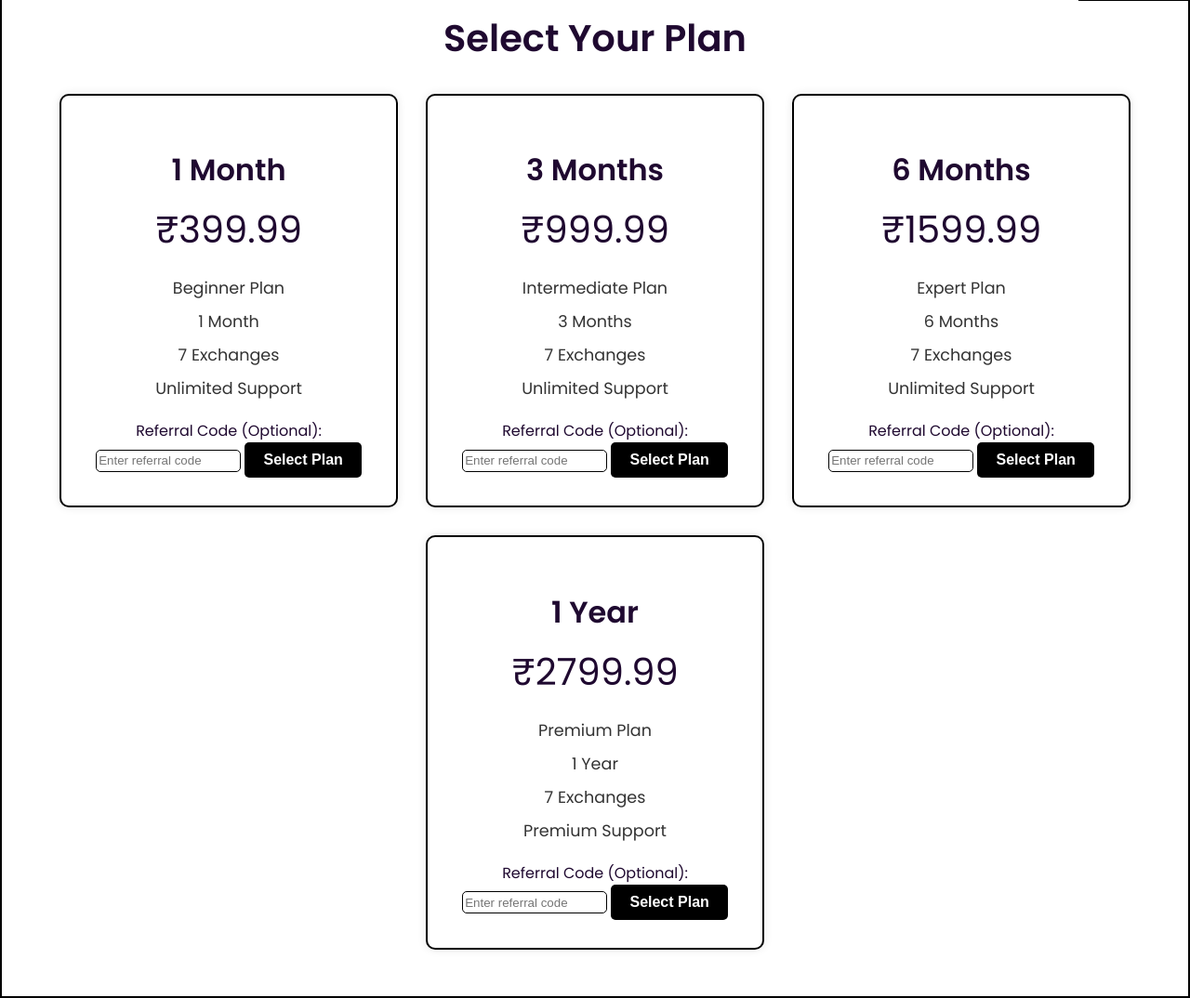
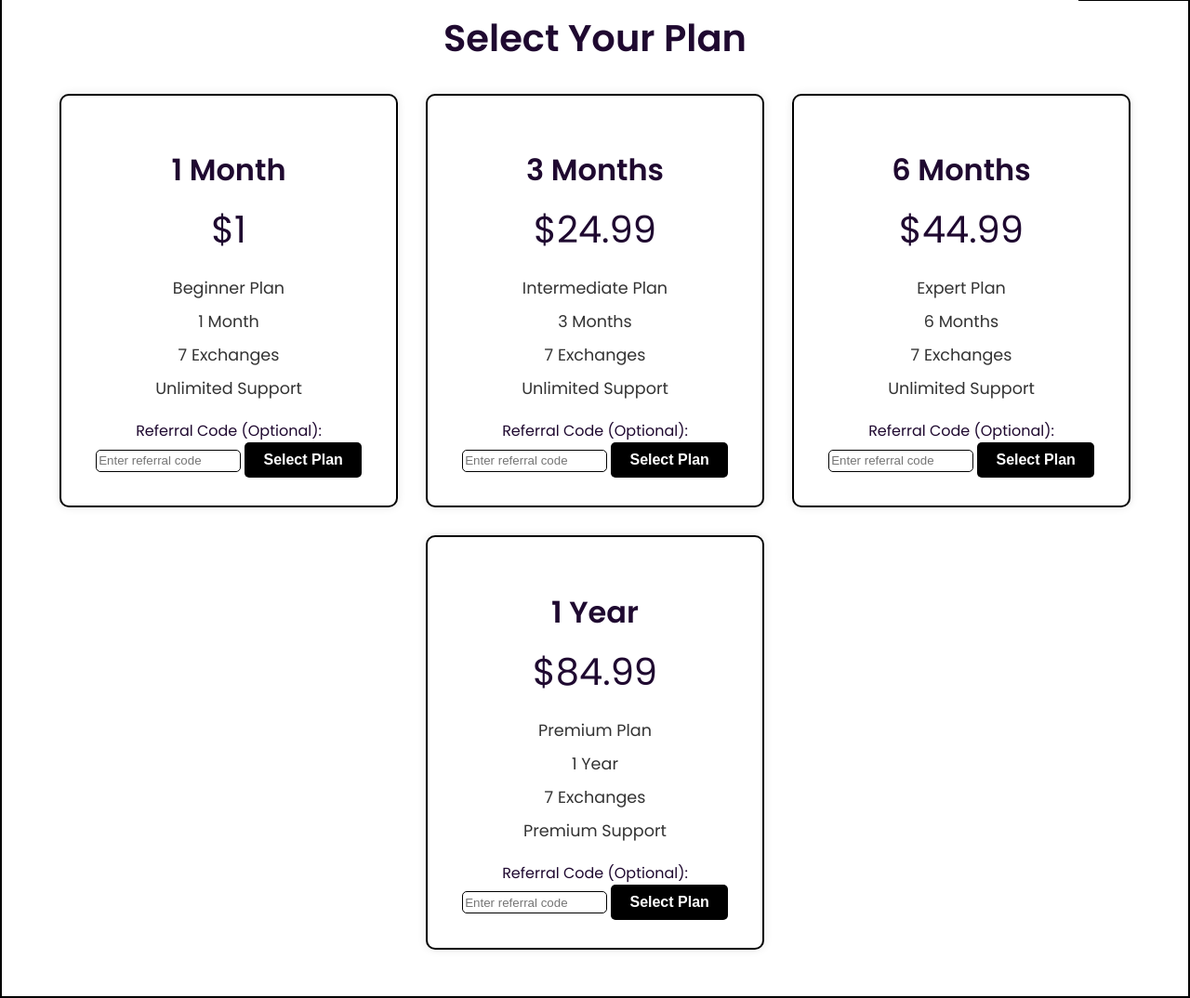
Before and after one commit to 28Yadav/NextLevelsTrades, a Flask app: page /pricing in a window 1280 px wide. Shown: the part 68-1142 px from the top of the page at 93% size. Run offline with Flask 3, Linux system fonts and the light colour scheme; the visitor is signed in with stand-in values (Sample User, id 1); some libraries are stand-ins or nearby versions.

Commit message:
Update pricing.html

```diff
--- a/templates/pricing.html
+++ b/templates/pricing.html
@@ -267,7 +267,7 @@
             <!-- 1 Month Plan -->
             <div class="pricing-option">
                 <h2>1 Month</h2>
-                <div class="price">₹399.99</div>
+                <div class="price">$1</div>
                 <ul>
                     <li>Beginner Plan</li>
                     <li>1 Month</li>
@@ -284,7 +284,7 @@
             <!-- 3 Months Plan -->
             <div class="pricing-option">
                 <h2>3 Months</h2>
-                <div class="price">₹999.99</div>
+                <div class="price">$24.99</div>
                 <ul>
                     <li>Intermediate Plan</li>
                     <li>3 Months</li>
@@ -301,7 +301,7 @@
             <!-- 6 Months Plan -->
             <div class="pricing-option">
                 <h2>6 Months</h2>
-                <div class="price">₹1599.99</div>
+                <div class="price">$44.99</div>
                 <ul>
                     <li>Expert Plan</li>
                     <li>6 Months</li>
@@ -318,7 +318,7 @@
             <!-- 1 Year Plan -->
             <div class="pricing-option">
                 <h2>1 Year</h2>
-                <div class="price">₹2799.99</div>
+                <div class="price">$84.99</div>
                 <ul>
                     <li>Premium Plan</li>
                     <li>1 Year</li>
```
